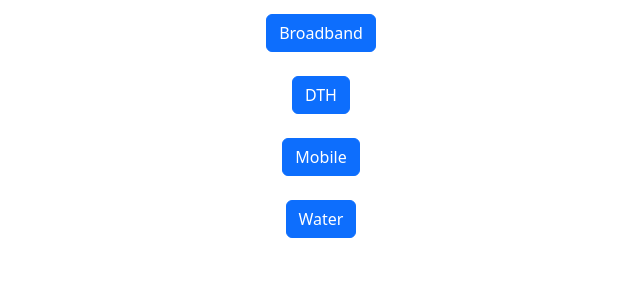
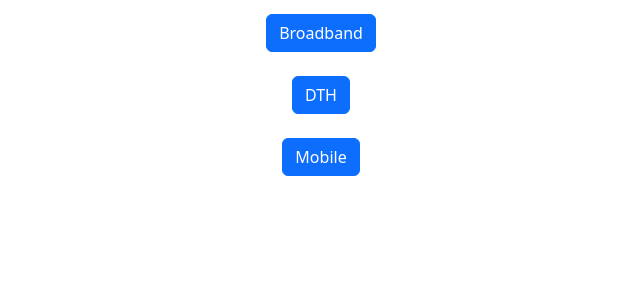
Before and after one commit to AyushGlitch/Sem_2_Project_1st_Try, a Flask app: page /login/dashboard in a window 1280 px wide. Shown: the part 358-658 px from the top of the page, without its empty margins (319-959 px from the left). Run offline with Flask 3, Linux system fonts and the light colour scheme.

Commit message:
project completed from ayush side

```diff
--- a/app.py
+++ b/app.py
@@ -1,5 +1,5 @@
 from flask import Flask, render_template, request, jsonify, redirect
-from database import signup_to_db, login_from_db, water_bill_db, elec_bill_db, gas_bill_db,broadband_bill_db, dth_bill_db, update_elec_last_bill_date, update_water_last_bill_date, update_gas_last_bill_date, update_broadband_last_bill_date, update_dth_last_bill_date
+from database import signup_to_db, login_from_db, mobile_bill_db, elec_bill_db, gas_bill_db,broadband_bill_db, dth_bill_db, update_elec_last_bill_date, update_mobile_last_bill_date, update_gas_last_bill_date, update_broadband_last_bill_date, update_dth_last_bill_date
 import random
 from datetime import date, datetime
 
@@ -59,9 +59,9 @@ def dth():
 # def mobile():
 #   return render_template('mobile.html')
 
-@app.route("/login/water")
+@app.route("/login/mobile")
 def water():
-  return render_template('water.html')
+  return render_template('mobile.html')
 
 
 @app.route("/elec/first_time")
@@ -76,11 +76,11 @@ def gas_first_time():
   id=random.randrange(3000000,4000000)
   return render_template('gas_first_time.html',today=today,id=id)
 
-@app.route("/water/first_time")
-def water_first_time():
+@app.route("/mobile/first_time")
+def mobile_first_time():
   today=date.today()
   id=random.randrange(1000000,2000000)
-  return render_template('water_first_time.html',today=today,id=id)
+  return render_template('mobile_first_time.html',today=today,id=id)
 
 @app.route("/broadband/first_time")
 def broadband_first_time():
@@ -105,10 +105,10 @@ def gas_re():
   today=date.today()
   return render_template("gas_re.html", today=today)
 
-@app.route("/water/re")
-def water_re():
+@app.route("/mobile/re")
+def mobile_re():
   today=date.today()
-  return render_template("water_re.html", today=today)
+  return render_template("mobile_re.html", today=today)
 
 @app.route("/broadband/re")
 def broadband_re():
@@ -165,18 +165,18 @@ def gas_bill():
 
 
 
-@app.route("/water/bill", methods=['post'])
-def water_bill():
+@app.route("/mobile/bill", methods=['post'])
+def mobile_bill():
   data= request.form
   # return jsonify(data)
-  db_data=water_bill_db(data)
+  db_data=mobile_bill_db(data)
 
   curr_date = db_data['curr_date'].strftime('%Y-%m-%d')
   last_bill_date = db_data['last_bill_date'].strftime('%Y-%m-%d')
 
   if (datetime.strptime(curr_date, "%Y-%m-%d")-datetime.strptime(last_bill_date, "%Y-%m-%d")).days >30:
-    update_water_last_bill_date(data)
-    return render_template('pay_water_bill.html',db_data=db_data)
+    update_mobile_last_bill_date(data)
+    return render_template('pay_mobile_bill.html',db_data=db_data)
 
   else:
     return render_template("no_bill.html")
--- a/database.py
+++ b/database.py
@@ -38,10 +38,10 @@ def login_from_db(data):
     else:
       return (rows[0])
 
-def water_bill_db(data):
+def mobile_bill_db(data):
   with engine.connect() as conn:
     result = conn.execute(
-          text("select * from water where phone=:phone"),
+          text("select * from mobile where phone=:phone"),
             {"phone": data['phone']}
     )
     rows = []
@@ -49,7 +49,7 @@ def water_bill_db(data):
 
     if len(rows) == 0:
       with engine.connect() as conn:
-        query = text("INSERT INTO water (id, phone, email, curr_date) VALUES (:id, :phone, :email, :curr_date)")
+        query = text("INSERT INTO mobile (id, phone, email, curr_date) VALUES (:id, :phone, :email, :curr_date)")
 
         conn.execute(query, {
                  'id':data['id'],
@@ -58,21 +58,21 @@ def water_bill_db(data):
                  'curr_date':data['today'],
 
         })
-        water_bill_db(data)
+        mobile_bill_db(data)
 
     else:
       conn.execute(
-          text("update water set curr_date=:today where         phone=:phone"),
+          text("update mobile set curr_date=:today where         phone=:phone"),
             {"today" : data['today'],
               "phone": data['phone']}
       )
       return (rows[0])
 
 
-def update_water_last_bill_date(data):
+def update_mobile_last_bill_date(data):
   with engine.connect() as conn:
     conn.execute(
-          text("update water set last_bill_date=:today where         phone=:phone"),
+          text("update mobile set last_bill_date=:today where         phone=:phone"),
             {"today" : data['today'],
               "phone": data['phone']}
     )
--- a/templates/dashboard.html
+++ b/templates/dashboard.html
@@ -31,9 +31,5 @@
       <a href="/login/mobile" type="button" class="btn btn-primary">Mobile</a>
     </div>
     <br>
-    <div class="text-center">
-      <a href="/login/water" type="button" class="btn btn-primary">Water</a>
-    </div>
-    <br>
   </body>
 </html>
--- a/templates/pay_water_bill.html
+++ b/templates/pay_mobile_bill.html
@@ -2,12 +2,12 @@
 <html>
   <head>
     {% include 'bootstrap.html' %}
-    <title>Pay Water Bill</title>
+    <title>Pay Mobile Bill</title>
   </head>
   <body>
     {% include 'nav3.html' %}
 
-    <h1 class="text-center mt-4 mb-4">Water Bill Summary</h1>
+    <h1 class="text-center mt-4 mb-4">Mobile Phone Bill Summary</h1>
     <br>
     <div class="container">
       <b>Customer ID</b>
@@ -20,7 +20,7 @@
       <div class="mb-2">{{db_data['email']}}</div>
 
       <b>Bill</b>
-      <div class="mb-2">Rs.300</div>
+      <div class="mb-2">Rs.359</div>
     </div>
     <h4 class="text-center mt-4 mb-4">One-Click Pay: Press 'Pay Bill' button and bill will be paid automatically, deducting money from your account</h4>
     <br>
```
Also changed, not shown: templates/mobile.html (added, +21 -0 lines), templates/mobile_first_time.html (added, +40 -0 lines), templates/mobile_re.html (renamed from templates/water_first_time.html, +5 -14 lines), templates/water.html (deleted, +0 -21 lines), templates/water_re.html (deleted, +0 -31 lines).
